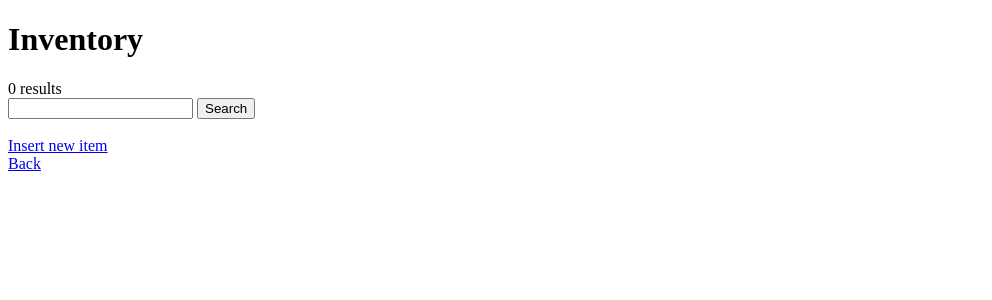
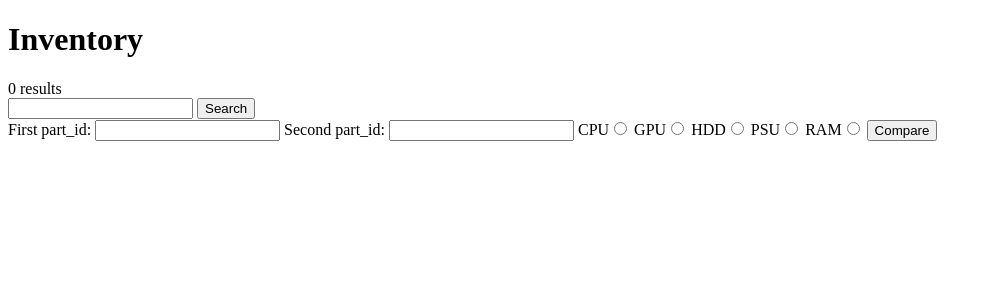
Before and after one commit to clam12/471_Project, a PHP site: page /inventory.php in a window 1280 px wide. Shown: the top 300 px of the page, without its empty margins (0-992 px from the left). Run offline with PHP 8.4, Linux system fonts and the light colour scheme; data that the repository does not hold is empty.

Commit message:
Added part to do comparisons

```diff
--- a/471Project/inventory.php
+++ b/471Project/inventory.php
@@ -13,10 +13,10 @@ and open the template in the editor.
     <body>
         <?php
         // Create connection
-        $servername="localhost";
-        $username="root";
-        $password="password";
-        $dbname="inventory";
+        $servername = "localhost";
+        $username = "root";
+        $password = "password";
+        $dbname = "inventory";
 
         $conn = new mysqli($servername, $username, $password, $dbname);
         // Check connection
@@ -30,23 +30,29 @@ and open the template in the editor.
         if ($result->num_rows > 0) {
             echo "<table><tr><th>part_id</th><th>part_name</th><th>company_name</th><th>price</th><th>stock</th><th>location</th></tr>";
             // output data of each row
-            while($row = $result->fetch_assoc()) {
-                echo "<tr><td>".$row["part_id"]."</td><td>".$row["part_name"]."</td><td>".$row["company_name"]."</td><td>".$row["price"]."</td><td>".$row["stock"]."</td><td>".$row["location"]."</td></tr>";
+            while ($row = $result->fetch_assoc()) {
+                echo "<tr><td>" . $row["part_id"] . "</td><td>" . $row["part_name"] . "</td><td>" . $row["company_name"] . "</td><td>" . $row["price"] . "</td><td>" . $row["stock"] . "</td><td>" . $row["location"] . "</td></tr>";
             }
             echo "</table>";
         } else {
             echo "0 results";
         }
         $conn->close();
-
         ?>
         <br>
         <form action="inventory_search.php" method="post">
             <input type="text" name="keyword">
             <input type="submit" value="Search">
         </form>
-        <br>
-        <a href="inventory_insert.php">Insert new item</a> <br>
-        <a href="welcome.php">Back</a> <br>
+        <form action = "inventory_compare.php" method = "post">
+            First part_id: <input type = "text" name = "firstPart">
+            Second part_id: <input type = "text" name = "secondPart">
+            CPU<input type="radio" name="radio" value="CPU">
+            GPU<input type="radio" name="radio" value="GPU">
+            HDD<input type="radio" name="radio" value="HDD">
+            PSU<input type="radio" name="radio" value="PSU">
+            RAM<input type="radio" name="radio" value="RAM">
+            <input type = "submit" value = Compare>
+        </form>
     </body>
 </html>
```
